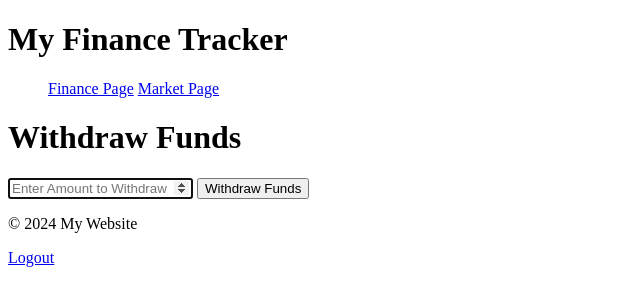
After one commit to Sikirulahi1/Personal-Finance-Tracker-and-MarketPlace, a Flask app: page /finance/withdraw in a window 1280 px wide. The commit adds this page. Shown: the top 306 px of the page, without its empty margins (0-640 px from the left). Run offline with Flask 3, Linux system fonts and the light colour scheme; the visitor is signed in with stand-in values (Sample User, id 1).

Commit message:
Finally finished deposit withdraw and other savings functionality

```diff
--- a/financialtrackerapp/blueprints/core/models.py
+++ b/financialtrackerapp/blueprints/core/models.py
@@ -8,6 +8,12 @@ class User(db.Model, UserMixin):
     password = db.Column(db.String, nullable = False)
     email = db.Column(db.String, nullable = False)
 
+    # Financial record of the user
+    balance = db.Column(db.Float, default=0.0)
+    savings = db.Column(db.Float, default=0.0)
+    budget = db.Column(db.Float, default=0.0)
+
+
     def __repr__(self):
         return f" User {self.username} with the email {self.email}"
 
--- a/financialtrackerapp/blueprints/finance/routes.py
+++ b/financialtrackerapp/blueprints/finance/routes.py
@@ -1,7 +1,92 @@
-from flask import Flask, Blueprint, render_template
+from flask import Flask, Blueprint, render_template, request, flash, redirect, url_for
+from flask_login import login_required, current_user
+from financialtrackerapp.app import db
 
-finance = Blueprint('finance', __name__, template_folder = 'templates')
+finance = Blueprint('finance', __name__, template_folder='templates')
+
+def is_valid_amount(amount):
+    """Helper function to check if the amount is a valid positive number."""
+    try:
+        amount = float(amount)
+        if amount > 0:
+            return amount
+        else:
+            flash("Amount must be a positive number.", 'danger')
+    except (ValueError, TypeError):
+        flash("Invalid amount. Please enter a numeric value.", 'danger')
+    return None
 
 @finance.route('/')
 def index():
     return render_template('finance/index.html')
+
+
+@finance.route('/deposit', methods=['GET', 'POST'])
+@login_required
+def deposit():
+    if request.method == 'POST':
+        deposit_amount = is_valid_amount(request.form.get('deposit'))
+
+        if deposit_amount:
+            current_user.balance += deposit_amount
+            db.session.commit()
+            flash(f"Deposited ${deposit_amount:.2f} successfully!", 'success')
+        return redirect(url_for('finance.index'))
+
+    return render_template('finance/deposit.html')
+
+
+@finance.route('/withdraw', methods=['GET', 'POST'])
+@login_required
+def withdraw():
+    if request.method == 'POST':
+        withdraw_amount = is_valid_amount(request.form.get('withdraw'))
+
+        if withdraw_amount:
+            if current_user.balance >= withdraw_amount:
+                current_user.balance -= withdraw_amount
+                db.session.commit()
+                flash(f"Successfully withdrawn ${withdraw_amount:.2f}", 'success')
+            else:
+                flash("Insufficient balance for this withdrawal.", 'danger')
+        return redirect(url_for('finance.index'))
+
+    return render_template('finance/withdraw.html')
+
+
+@finance.route('/save_money', methods=['GET', 'POST'])
+@login_required
+def save_money():
+    if request.method == 'POST':
+        savings_amount = is_valid_amount(request.form.get('save_money'))
+
+        if savings_amount:
+            if current_user.balance >= savings_amount:
+                current_user.savings += savings_amount
+                current_user.balance -= savings_amount
+                db.session.commit()
+                flash(f"Successfully saved ${savings_amount:.2f} to savings.", 'success')
+            else:
+                flash("Insufficient balance to save this amount.", 'danger')
+        return redirect(url_for('finance.index'))
+
+    return render_template('finance/saveMoney.html')
+
+
+@finance.route('/withdraw_from_savings', methods=['GET', 'POST'])
+@login_required
+def withdraw_from_savings():
+    if request.method == 'POST':
+        amount = is_valid_amount(request.form.get('withdraw'))
+
+        if amount:
+            if current_user.savings >= amount:
+                current_user.savings -= amount
+                current_user.balance += amount
+                db.session.commit()
+                flash(f"Successfully withdrawn ${amount:.2f} from savings.", 'success')
+            else:
+                flash("Insufficient savings for this withdrawal.", 'danger')
+        return redirect(url_for('finance.index'))
+
+    return render_template('finance/savingsWithdraw.html')
--- /dev/null
+++ b/financialtrackerapp/blueprints/finance/templates/finance/withdraw.html
@@ -0,0 +1,11 @@
+{% extends 'base.html' %}
+
+{% block title %} Finance {% endblock %}
+
+{% block content %}
+    <h1> Withdraw Funds </h1>
+    <form action="{{ url_for('finance.withdraw') }}" method="POST">
+        <input type="number" name="withdraw" placeholder="Enter Amount to Withdraw" required="required" step="0.01" autofocus>
+        <input type="submit" value="Withdraw Funds">
+    </form>
+{% endblock %}
--- a/financialtrackerapp/templates/base.html
+++ b/financialtrackerapp/templates/base.html
@@ -7,8 +7,34 @@
     <title>{% block title %} Default Page {% endblock %}</title>
 
 </head>
+
 <body>
+    <header>
+        {% block header %}
+        <h1> My Finance Tracker </h1>
+        <nav>
+            <ul>
+                <a href=" {{ url_for('finance.index') }}">Finance Page</a>
+                <a href=" {{ url_for('marketplace.index') }}">Market Page</a>
+            </ul>
+        </nav>
+        {% endblock %}
+    </header>
 
-    {% block content %}{% endblock %}
-</body>
+    <main>
+{% with messages = get_flashed_messages(with_categories=True) %}
+{% if messages %}
+    <ul class="flashes">
+        <li class="flash {{ messages[-1][0] }}">{{ messages[-1][1] }}</li>
+    </ul>
+{% endif %}
+{% endwith %}
+
+        {% block content %}{% endblock %}
+    </main>
+
+    <footer>
+        <p>&copy; 2024 My Website</p>
+        <a href=" {{ url_for('core.logout') }}">Logout</a>
+    </footer>
 </html>
```
Also changed, not shown: financialtrackerapp/blueprints/core/routes.py (+9 -2 lines), financialtrackerapp/blueprints/core/templates/core/index.html (deleted, +0 -23 lines), financialtrackerapp/blueprints/finance/templates/finance/deposit.html (added, +11 -0 lines), financialtrackerapp/blueprints/finance/templates/finance/index.html (+14 -2 lines), financialtrackerapp/blueprints/finance/templates/finance/saveMoney.html (added, +11 -0 lines), financialtrackerapp/blueprints/finance/templates/finance/savingsWithdraw.html (added, +11 -0 lines), financialtrackerapp/migrations/versions/2172a4ef9f0c_.py (added, +36 -0 lines), financialtrackerapp/blueprints/marketplace/csv_data_into_db.py (added).
